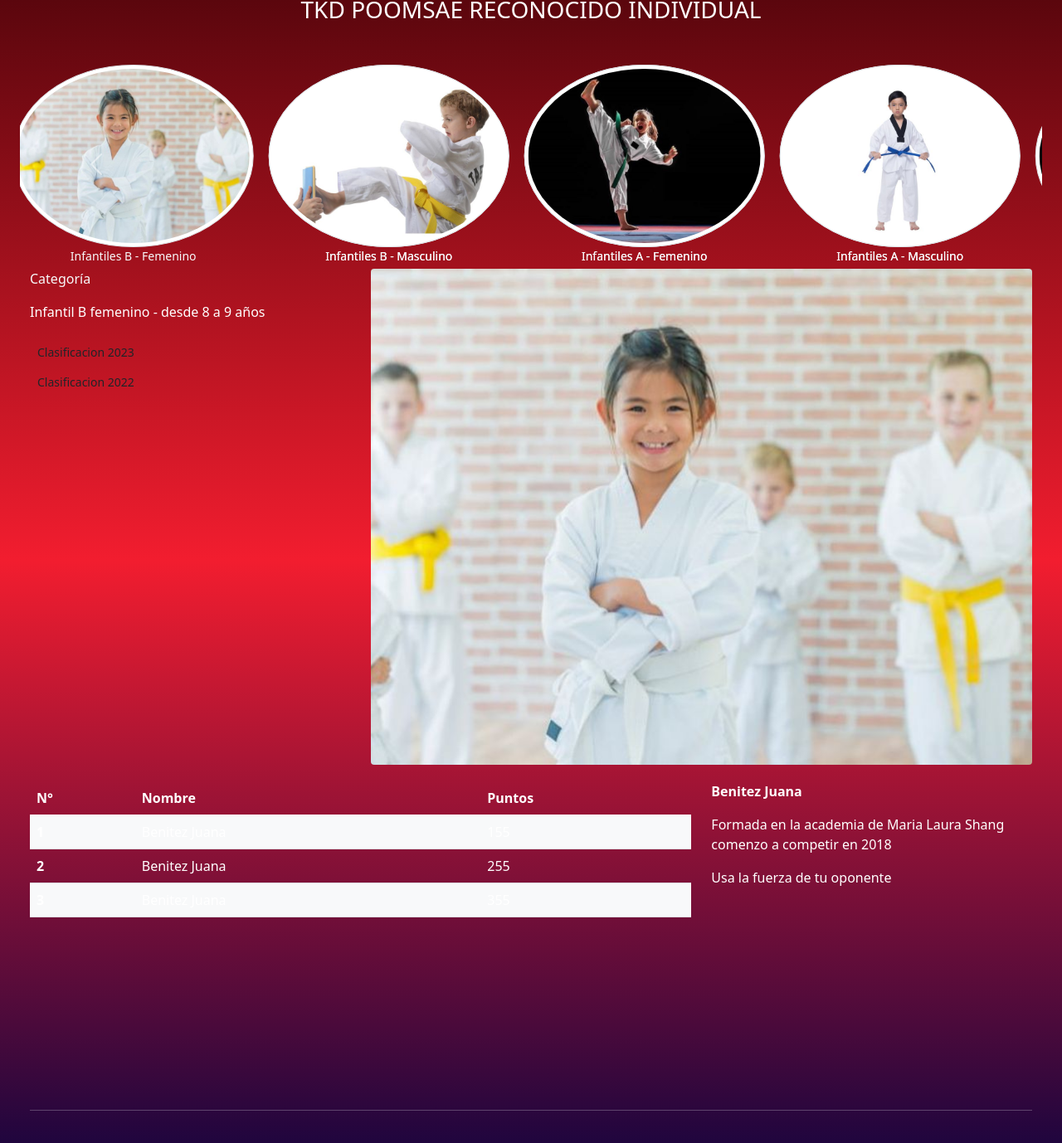
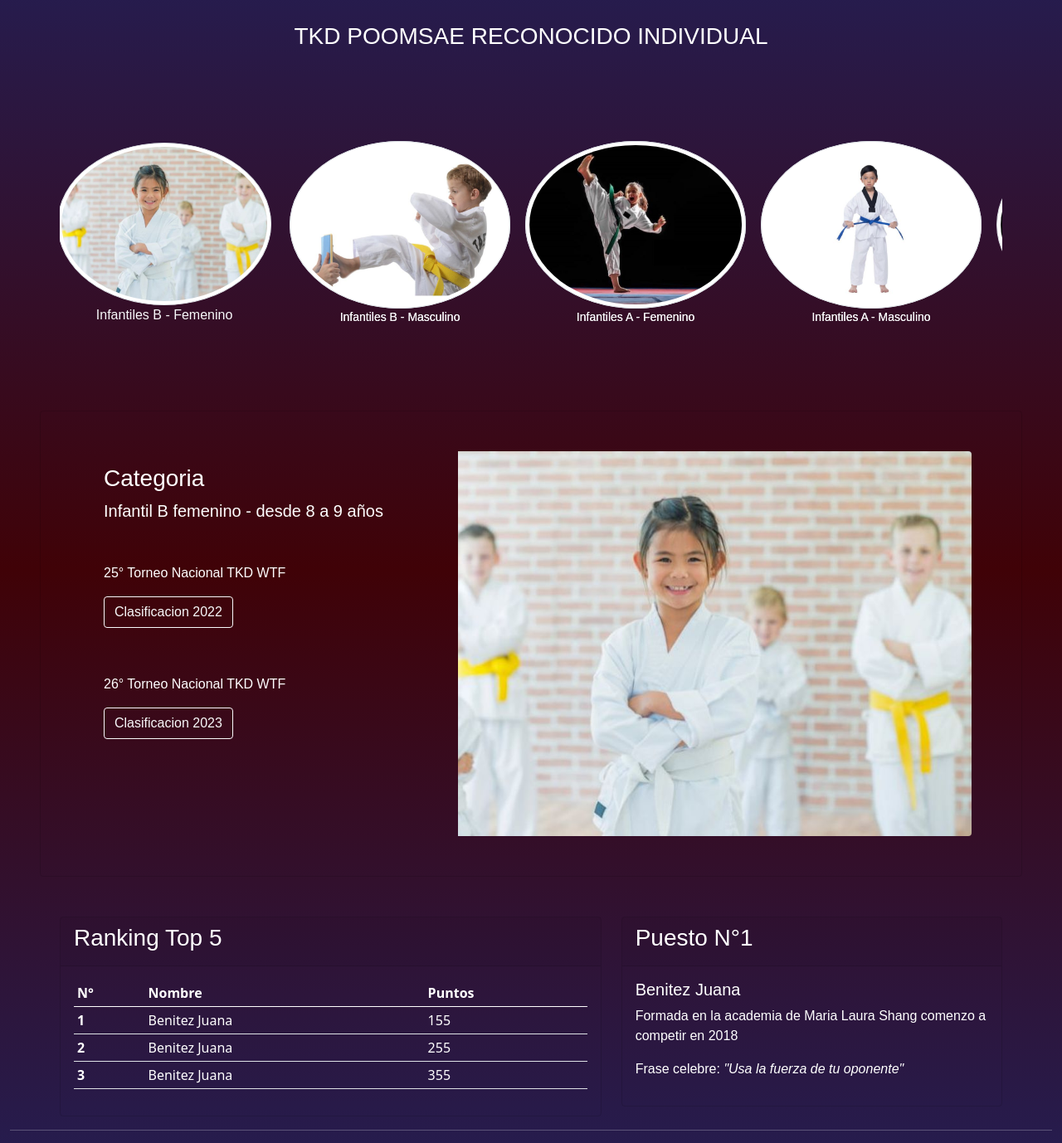
Before and after one commit to CarVivi/PWA, a plain HTML site: page index.html in a window 1280 px wide. Shown: the part 120-1498 px from the top of the page at 83% size. Drawn offline with Linux system fonts and the light colour scheme; a web font is replaced by a local one.

Commit message:
responsive

```diff
--- a/css/style.css
+++ b/css/style.css
@@ -34,9 +34,23 @@
 
 
 .container-fluid{
-  background-image: linear-gradient(180deg, #400207, #F21D2F,#040240  );
+  background-image: linear-gradient(180deg,#222059,#400207,#222059  );
 }
 
 *{
   color: white;
 }
+h3,h2,h4, p, button, a,section{
+  font-family: 'Blinker', sans-serif;
+}
+
+
+
+@media (max-width: 991px) {
+
+  .card-text:last-child {
+
+      font-size: 15px;
+      text-align: center;
+  }
+}
--- a/index.html
+++ b/index.html
@@ -1,218 +1,269 @@
 <!doctype html>
 <html>
+
 <head>
     <title>PWA Grupo 3 - Taekwondo WTF - poomsae reconocido individual promocional</title>
     <meta charset="utf-8">
     <meta name="viewport" content="width=device-width, initial-scale=1, shrink-to-fit=no">
-   <link href="./bootstrap-5.0.2-dist/css/bootstrap.min.css" rel="stylesheet" >
+    <link href="./bootstrap-5.0.2-dist/css/bootstrap.min.css" rel="stylesheet">
     <link href="./css/style.css" rel="stylesheet" type="text/css" />
+    <link rel="preconnect" href="https://fonts.googleapis.com">
+    <link rel="preconnect" href="https://fonts.gstatic.com" crossorigin>
+    <link href="https://fonts.googleapis.com/css2?family=Blinker:wght@200;400;600&display=swap" rel="stylesheet">
+</head>
 
-</head>
-<body onload="act45(1);act67(1);" >
+<body onload="act45(1);act67(1);">
     <div class="container-fluid ">
         <!-- fila 1 encabezado -->
 
         <div class="row ">
-           <div class="col-12 text-center mt-3">
+            <div class="col-12 col-sm-12 col-md-12 col-lg-12 mt-3 text-center">
 
-                <img src="./image/logoT.png" alt="" width="50" height="50" class="align-text-center ">
-                <a class="navbar-dark text-decoration-none text-light mx-3" href="#">   Confederacion Argentina de Taekwondo
+                <img src="./image/logoT.png" alt="" width="50" height="50" class="align-text-center">
+                <a class="navbar-dark text-decoration-none text-light mx-3" href="#"> Confederacion Argentina de
+                    Taekwondo
                 </a>
             </div>
         </div>
         <hr class="link-light">
 
         <!-- fila 2 subtitulo -->
-       <div class="col-12 text-center text-light p-3">
+        <div class="row" id="r2">
+            <div class="col-12 col-sm-12 col-md-12 col-lg-12 text-center text-light p-lg-5 p-md-3 p-sm-1 ">
                 <h3>TKD POOMSAE RECONOCIDO INDIVIDUAL</h3>
+            </div>
         </div>
 
 
         <!-- fila 3 carrousel -->
-        <div class="row mx-auto my-auto justify-content-center" style="padding-top: 20px;" id="r3">
+        <div class="row mx-auto my-auto p-lg-5" id="r3">
 
 
             <div id="recipeCarousel" class="carousel slide" data-bs-ride="carousel">
+
                 <div class="carousel-inner " role="listbox">
                     <div class="carousel-item active ">
                         <div class="col-md-3 ">
-                            <button type="button" class="btn btn-sm btn-transparent justify-content-center" onclick="act45(1);">
+                            <a href="#r4">
+                                <button type="button" class="btn btn-transparent justify-content-center"
+                                    onclick="act45(1);">
                                     <div class="card-img">
                                         <img src="./image/f1.jpg" class="rounded-circle img-thumbnail">
                                         <div class="card-text text-light">Infantiles B - Femenino </div>
                                     </div>
                                 </button>
+                            </a>
                         </div>
                     </div>
                     <div class="carousel-item">
-                        <div class="col-md-3">
+                        <div class="col-md-3 ">
+                            <a href="#r4">
                                 <button type="button" class="btn btn-sm" onclick="act45(2);">
                                     <div class="card-img">
                                         <img src="./image/f2.jpg" class="rounded-circle img-thumbnail">
                                         <div class="card-text text-light"> Infantiles B - Masculino </div>
                                     </div>
                                 </button>
+                            </a>
                         </div>
                     </div>
                     <div class="carousel-item">
                         <div class="col-md-3">
+                            <a href="#r4">
                                 <button type="button" class="btn btn-sm" onclick="act45(3);">
                                     <div class="card-img">
                                         <img src="./image/f3.jpg" class="rounded-circle img-thumbnail">
                                         <div class="card-text text-light">Infantiles A - Femenino</div>
                                     </div>
                                 </button>
+                            </a>
                         </div>
                     </div>
                     <div class="carousel-item">
                         <div class="col-md-3">
+                            <a href="#r4">
                                 <button type="button" class="btn btn-sm" onclick="act45(4);">
                                     <div class="card-img">
                                         <img src="./image/f4.jpg" class="rounded-circle img-thumbnail">
                                         <div class="card-text text-light">Infantiles A - Masculino</div>
                                     </div>
                                 </button>
+                            </a>
                         </div>
                     </div>
 
                     <div class="carousel-item">
                         <div class="col-md-3">
+                            <a href="#r4">
                                 <button type="button" class="btn btn-sm" onclick="act45(5);">
                                     <div class="card-img">
                                         <img src="./image/f5.jpg" class="rounded-circle img-thumbnail">
                                         <div class="card-text text-light">Cadete-Femenino</div>
                                     </div>
                                 </button>
+                            </a>
                         </div>
                     </div>
                     <div class="carousel-item">
                         <div class="col-md-3">
-                                <button type="button" class="btn btn-sm" onclick="act45(6);">
+                            <a href="#r4"> <button type="button" class="btn btn-sm" onclick="act45(6);">
                                     <div class="card-img">
                                         <img src="./image/f6.jpg" class="rounded-circle img-thumbnail">
                                         <div class="card-text text-light">Cadete-Masculino</div>
                                     </div>
-                            </button>
+                                </button></a>
                         </div>
                     </div>
                     <div class="carousel-item">
                         <div class="col-md-3">
-                                <button type="button" class="btn btn-sm" onclick="act45(7);">
+                            <a href="#r4"> <button type="button" class="btn btn-sm" onclick="act45(7);">
                                     <div class="card-img">
                                         <img src="./image/f7.jpg" class="rounded-circle img-thumbnail">
                                         <div class="card-text text-light">Juveniles-Femenino</div>
                                     </div>
-                            </button>
+                                </button></a>
                         </div>
                     </div>
                     <div class="carousel-item">
                         <div class="col-md-3">
-                                <button type="button" class="btn btn-sm" onclick="act45(8);">
+                            <a href="#r4"> <button type="button" class="btn btn-sm" onclick="act45(8);">
                                     <div class="card-img">
                                         <img src="./image/f8.jpg" class="rounded-circle img-thumbnail">
                                         <div class="card-text text-light">Juveniles-Masculino</div>
                                     </div>
-                            </button>
+                                </button></a>
                         </div>
                     </div>
                     <div class="carousel-item">
                         <div class="col-md-3">
-                                <button type="button" class="btn btn-sm" onclick="act45(9);">
+                            <a href="#r4"> <button type="button" class="btn btn-sm" onclick="act45(9);">
                                     <div class="card-img">
                                         <img src="./image/f9.jpg" class="rounded-circle img-thumbnail">
                                         <div class="card-text text-light">Senior 1 - Fem</div>
                                     </div>
-                            </button>
+                                </button></a>
                         </div>
                     </div>
                     <div class="carousel-item">
                         <div class="col-md-3">
-                                <button type="button" class="btn btn-sm" onclick="act45(10);">
+                            <a href="#r4"> <button type="button" class="btn btn-sm" onclick="act45(10);">
                                     <div class="card-img">
                                         <img src="./image/f10.jpg" class="rounded-circle img-thumbnail">
                                         <div class="card-text text-light">Senior 1 - Masculino</div>
                                     </div>
-                            </button>
+                                </button></a>
                         </div>
                     </div>
                     <div class="carousel-item">
                         <div class="col-md-3">
-                                <button type="button" class="btn btn-sm" onclick="act45(11);">
+                            <a href="#r4"> <button type="button" class="btn btn-sm" onclick="act45(11);">
                                     <div class="card-img">
                                         <img src="./image/f11.jpg" class="rounded-circle img-thumbnail">
                                         <div class="card-text text-light">Senior 2-Femenino</div>
                                     </div>
-                            </button>
+                                </button></a>
                         </div>
                     </div>
                     <div class="carousel-item">
                         <div class="col-md-3">
-                                <button type="button" class="btn btn-sm" onclick="act45(12);">
+                            <a href="#r4"><button type="button" class="btn btn-sm" onclick="act45(12);">
                                     <div class="card-img">
                                         <img src="./image/f12.jpg" class="rounded-circle img-thumbnail">
                                         <div class="card-text text-light">Senior 2 - Masculino
                                         </div>
                                     </div>
-                            </button>
+                                </button></a>
                         </div>
                     </div>
-                <a class="carousel-control-prev bg-transparent w-aut" href="#recipeCarousel" role="button" data-bs-slide="prev">
+                    <a class="carousel-control-prev bg-transparent w-aut" href="#recipeCarousel" role="button"
+                        data-bs-slide="prev">
                         <span class="carousel-control-prev-icon" aria-hidden="true"></span>
                     </a>
-                <a class="carousel-control-next bg-transparent w-aut" href="#recipeCarousel" role="button" data-bs-slide="next">
+                    <a class="carousel-control-next bg-transparent w-aut" href="#recipeCarousel" role="button"
+                        data-bs-slide="next">
                         <span class="carousel-control-next-icon" aria-hidden="true"></span>
                     </a>
                 </div>
             </div>
+        </div>
         <!-- fila 4 info de la imagen elegida / 5 zoom imagen-->
-       <div class="row"  id="r4">  <!--"height: 400px;"> -->
 
-           <div class="col-sm-4 ">
-               <p class="text-light">Categoría</p>
-               <p id="col4categ">1</p>
-               <!--parrafo oculto para guardar la categoria activa-->
+        <div class="row justify-content-center p-lg-5 p-md-2 p-sm-0" id="r4">
+            <div class="card bg-transparent  " style="max-width: 100%;">
+
+                <div class="row g-0 p-lg-5 p-md-2 p-sm-0">
+                    <div class="col col-sm-12 col-md-5 col-lg-5">
+                        <div class="card-body">
+                            <h3>Categoria</h3>
+                            <p class="card-text lead" id="col4categ">1</p>
 
                             <p id="col4ncateg" hidden>1</p>
-               <div class="" style="padding-top: 5px">
-                    <button id="col4b1" type="button" class="btn btn-transparent btn-sm" onclick="act67(1);">Clasificacion 2023</button>
+                            <div class=" mt-sm-1 mt-md-3 mt-lg-3">
+                                <p class=" mt-lg-5">25° Torneo Nacional TKD WTF</p>
+
+                                <a href="#r5">
+                                    <button id="col4b1" type="button" class="btn btn-outline-light mb-sm-2"
+                                        onclick="act67(1);">Clasificacion 2022</button>
+                                </a>
                             </div>
-               <div class="" style="padding-top: 5px">
-                   <button id="col4b2" type="button" class="btn btn-transparent btn-sm" onclick="act67(2);">Clasificacion 2022</button>
-               </div>
-               <!--la info inicial la carga la funcion onload()-->
-           </div>
-           <div class="col-sm-8">
-                <img src="image/f1.jpg" id="imgcol5" class="img-fluid rounded">
-                <!--la info inicial la carga la funcion onload()-->
+                            <div class="mt-sm-3 mt-md-3 mt-lg-3">
+                                <p class="mt-sm-3 mt-md-4 mt-lg-5">26° Torneo Nacional TKD WTF</p>
+                                <a href="#r5">
+                                    <button id="col4b2" type="button" class="btn btn-outline-light"
+                                        onclick="act67(2);">Clasificacion 2023</button></a>
                             </div>
                         </div>
+                    </div>
+                    <div class="col disp d-none d-sm-block col-md-7">
+                        <img src="./image/f1.jpg" id="imgcol5" class="img-fluid rounded-end" alt="...">
+                    </div>
+                </div>
+
+            </div>
+        </div>
+
         <!-- fila 6 clasificacion / 7 txt adicional -->
-        <div class="row" style="padding-top: 20px;height: 400px;" id="r5">
-            <div class="col-sm-8">
+        <div class="row ms-lg-5 me-lg-5 ms-md-5 me-md-5" id="r5">
+            <!-- include de cada una de las tablas -->
+            <div class="col-lg-7 col-sm-12">
+                <div class="card bg-transparent" style="max-width: 100%;">
+                    <div class="card-header">
+                        <h3>Ranking Top 5</h3>
+                    </div>
+                    <div class="card-body">
                         <div id="tabla"></div>
-                <!-- include de cada una de las tablas -->
                     </div>
-            <div class="col-sm-4">
-                <p id="parrafo"></p>
+                </div>
+
+            </div>
+            <div class="col-lg-5 col-sm-12">
+                <div class="card bg-transparent" style="max-width: 100%;">
+                    <div class="card-header">
+                        <h3>Puesto N°1</h3>
+                    </div>
+                    <div class="card-body">
+                        <p class="" id="parrafo"></p>
+                    </div>
+                </div>
             </div>
         </div>
         <!-- fila 8 pie-->
-        <div class="row" >
-            <footer class="text-center text-white mt-auto" >
+        <div class="row">
+            <footer class="text-center text-white mt-auto">
 
                 <hr class="link-light">
-                <div class="text-center text-light p-3" >
+                <div class="text-center text-light p-lg-3 p-sm-1 ">
                     <section class="mb-2">
-                        <a class="btn btn-link btn-floating btn-lg text-dark m-1"
-                        href="#"
-                        role="button" data-mdb-ripple-color="dark"><img src="./image/logoT.png" width="50" alt=""></a>
+                        <a class="btn btn-link btn-floating btn-lg text-dark m-1" href="#" role="button"
+                            data-mdb-ripple-color="dark"><img src="./image/logoT.png" width="50" alt=""></a>
                         Confederacion Argentina de Taekwondo
                     </section>
                 </div>
             </footer>
         </div>
-   </div>
+
         <script type="text/javascript" src="./js/script.js"></script>
         <script src="./bootstrap-5.0.2-dist/js/bootstrap.min.js"></script>
 </body>
+
 </html>
--- a/js/script.js
+++ b/js/script.js
@@ -100,7 +100,7 @@ function act45(nimage) {
     // levanta en ncateg de un parafo oculto el codigo de la categoria activa
     var ncateg=document.getElementById('col4ncateg').innerHTML;
     // oculta todos los elementos
-    var contenido='<table class="table"><thead><tr>';
+    var contenido='<table class="table table-sm"><thead><tr>';
     contenido+="<th scope='col'>N°</th><th scope='col'>Nombre</th><th scope='col'>Puntos</th>";
     contenido+='</tr></thead><tbody>';
     // levanta en un array dentro de la categoria la seccion
@@ -110,7 +110,7 @@ function act45(nimage) {
     for (var i = 0; i < atabla.length; i++) {
         contenido+='<tr';
         if ( Number.isInteger(i/2) ) {
-            contenido+=' class="table-light"';
+            contenido+=' class="table"';
         }
         contenido+='><th scope="row">'+parseInt(i+1)+'</th>';
         contenido+='<td>'+atabla[i][0]+'</td>';
@@ -122,9 +122,9 @@ function act45(nimage) {
     document.getElementById('tabla').innerHTML=contenido;
     // seccion 7 arma parafo con datos del ganador
     var aganador=acol7[ncateg-1][nseccion-1]
-    contenido='<p class="fw-bold">'+atabla[0][0]+'</p>';
-    contenido+='<p class="">'+aganador[0]+'<p>';
-    contenido+='<p class="">'+aganador[1]+'<p>';
+    contenido='<h5 class="">'+atabla[0][0]+'</h5>';
+    contenido+='<p class="card-text">'+aganador[0]+'</p>';
+    contenido+='<p>Frase celebre: <em>"'+aganador[1]+'"</p>';
     document.getElementById('parrafo').innerHTML=contenido;
     return;
  }
```
Lines whose indentation alone changed are shown as unchanged.
